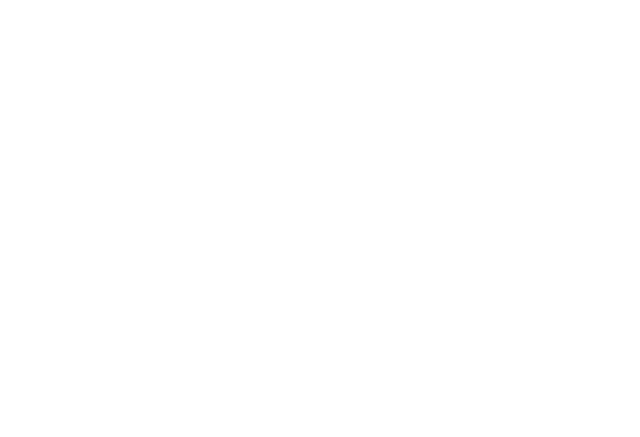
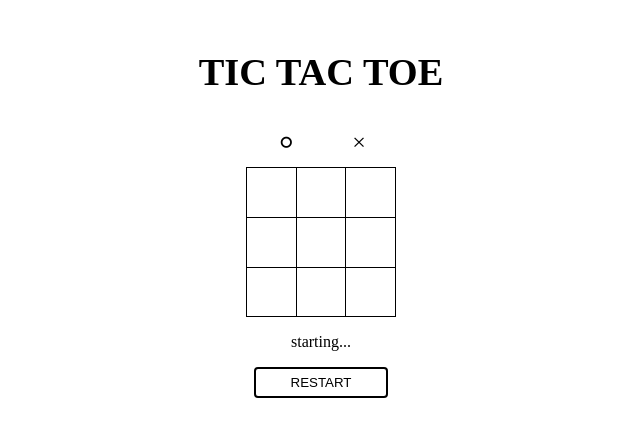
Before and after one commit to canopus-m-satoshi/ws-0400-react-tic-tac-toe-satoshi, a React (Create React App) app: page / in a window 1280 px wide. Shown: the part 197-634 px from the top of the page, without its empty margins (319-959 px from the left). Built offline with nearby package versions, Linux system fonts and the light colour scheme.

Commit message:
マークアップとstyled-componentsでのスタイリング
動的箇所は今後要修正

```diff
--- a/src/App.js
+++ b/src/App.js
@@ -1,5 +1,25 @@
+import { styled } from 'styled-components'
+import Main from './components/Main'
+import Header from './components/Header'
+import Footer from './components/Footer'
+
+const StyledContainer = styled.div`
+  display: grid;
+  place-items: center;
+  place-content: center;
+  height: 100vh;
+`
+
 function App() {
-  return <div className="App"></div>
+  return (
+    <div className="App">
+      <StyledContainer>
+        <Header />
+        <Main />
+        <Footer />
+      </StyledContainer>
+    </div>
+  )
 }
 
 export default App
--- /dev/null
+++ b/src/components/Board.jsx
@@ -0,0 +1,37 @@
+import { styled } from 'styled-components'
+
+const StyledBoard = styled.div`
+  display: grid;
+  grid-template-columns: repeat(3, 0.9fr);
+  grid-template-rows: repeat(3, 0.9fr);
+  gap: 1px;
+  width: 148px;
+  height: 148px;
+  border: 1px solid #000000;
+  background: #000000;
+`
+
+const StyledCell = styled.div`
+  font-size: 2rem;
+  background: #ffffff;
+  text-align: center;
+  cursor: pointer;
+`
+
+const Board = () => {
+  return (
+    <StyledBoard>
+      <StyledCell></StyledCell>
+      <StyledCell></StyledCell>
+      <StyledCell></StyledCell>
+      <StyledCell></StyledCell>
+      <StyledCell></StyledCell>
+      <StyledCell></StyledCell>
+      <StyledCell></StyledCell>
+      <StyledCell></StyledCell>
+      <StyledCell></StyledCell>
+    </StyledBoard>
+  )
+}
+
+export default Board
--- /dev/null
+++ b/src/components/Footer.jsx
@@ -0,0 +1,32 @@
+import { styled } from 'styled-components'
+
+const StyledFooter = styled.footer`
+  text-align: center;
+`
+
+const StyledButton = styled.button`
+  padding: 6px 35px;
+  width: 100%;
+  border: 2px solid #000000;
+  border-radius: 4px;
+  display: inline-block;
+  background-color: transparent;
+  outline: none;
+  appearance: none;
+  cursor: pointer;
+
+  &:hover {
+    color: #fff;
+    background: #000000;
+  }
+`
+
+const Footer = () => {
+  return (
+    <StyledFooter>
+      <p>starting...</p>
+      <StyledButton>RESTART</StyledButton>
+    </StyledFooter>
+  )
+}
+export default Footer
--- /dev/null
+++ b/src/components/Header.jsx
@@ -0,0 +1,14 @@
+import { styled } from 'styled-components'
+const StyledHeader = styled.header`
+  font-size: 1.2em;
+  background-color: #fff;
+`
+
+const Header = () => {
+  return (
+    <StyledHeader>
+      <h1>TIC TAC TOE</h1>
+    </StyledHeader>
+  )
+}
+export default Header
--- /dev/null
+++ b/src/components/Main.jsx
@@ -0,0 +1,12 @@
+import Board from './Board'
+import TurnBox from './TurnBox'
+
+const Main = () => {
+  return (
+    <main>
+      <TurnBox />
+      <Board />
+    </main>
+  )
+}
+export default Main
--- /dev/null
+++ b/src/components/TurnBox.jsx
@@ -0,0 +1,25 @@
+import { styled } from 'styled-components'
+
+const StyledTurnBox = styled.div`
+  display: flex;
+  justify-content: center;
+`
+const StyledTurn = styled.div`
+  font-size: 1.5rem;
+  padding: 10px 28px;
+
+  /* TODO */
+  &.js-active {
+    border-bottom: 4px solid v.$accent-color;
+  }
+`
+
+const TurnBox = () => {
+  return (
+    <StyledTurnBox>
+      <StyledTurn>⚪︎</StyledTurn>
+      <StyledTurn>×</StyledTurn>
+    </StyledTurnBox>
+  )
+}
+export default TurnBox
```
